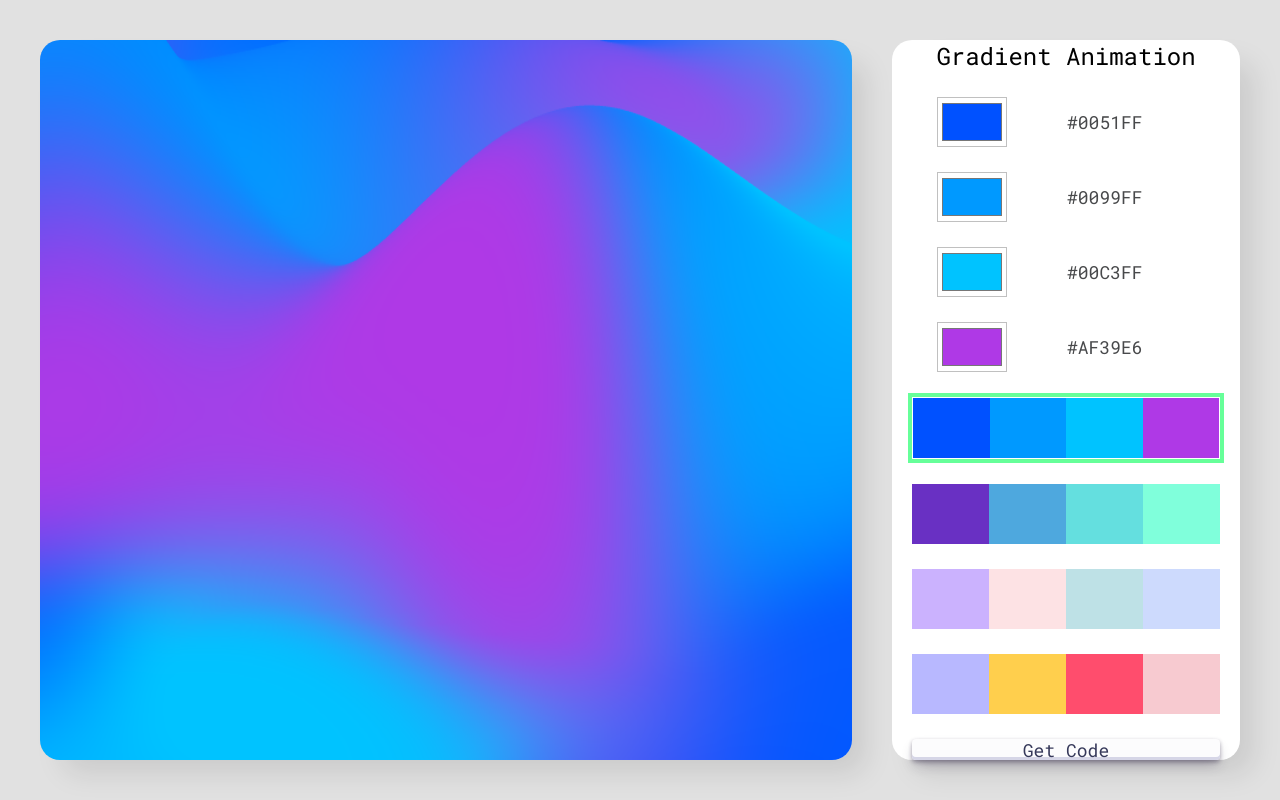
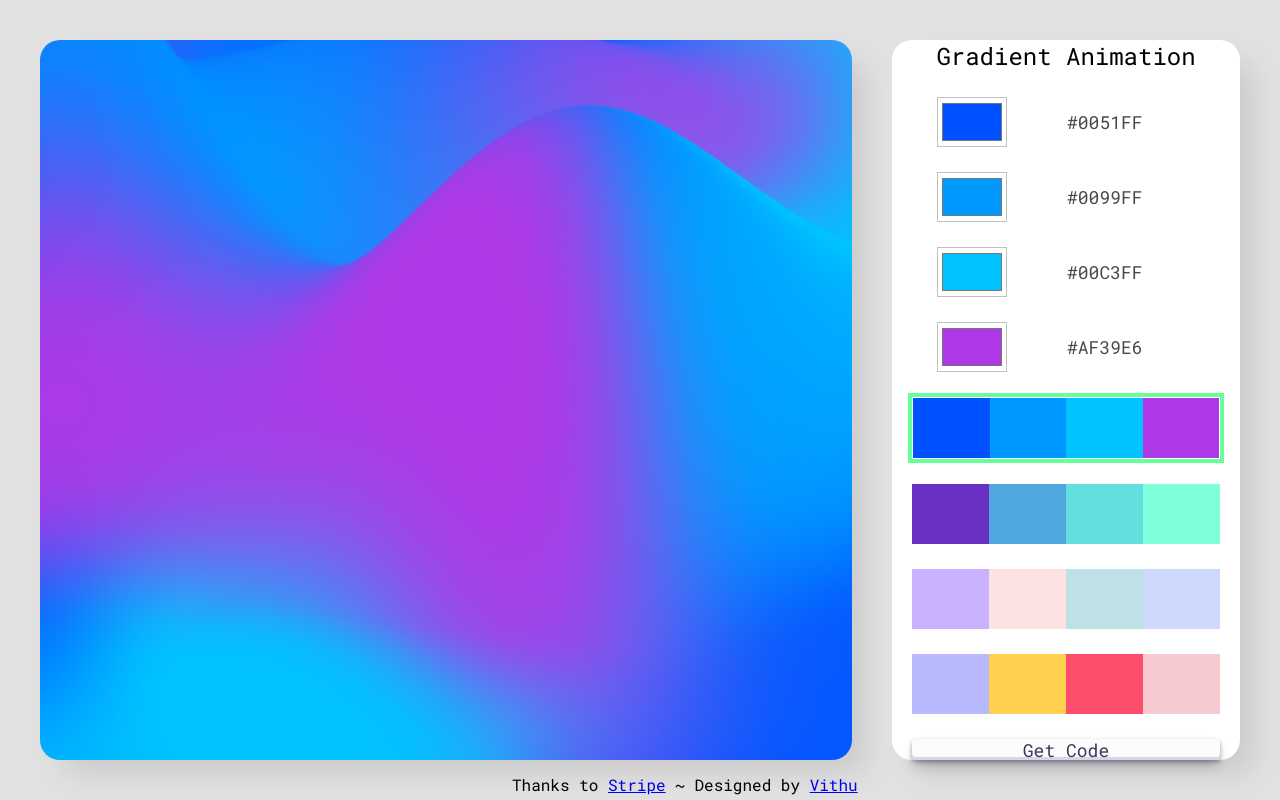
Before and after one commit to VithuJey/svelte-gradient-animation, a Svelte app: page / in a window 1280 px wide. Built offline with nearby package versions, Linux system fonts and the light colour scheme.

Commit message:
fix: edit footer

```diff
--- a/src/App.svelte
+++ b/src/App.svelte
@@ -12,6 +12,10 @@
       <Controller />
     </div>
   </div>
+  <div class="footer">
+    Thanks to <a href="https://stripe.com/">Stripe</a> ~ Designed by
+    <a href="https://medium.com/@vithushjeytharma">Vithu</a>
+  </div>
 </main>
 
 <style>
@@ -24,23 +28,16 @@
     min-height: 100vh;
   }
 
-  .footer {
-    text-align: center;
-  }
-
-  /* .flex-container {
-    padding: 10px;
-  }
-  .flex-item-left {
-    padding-bottom: 10px;
-  } */
-
   @media only screen and (max-width: 600px) {
     .flex-container {
       padding: 10px;
     }
     .flex-item-left {
       padding-bottom: 10px;
+    }
+    .footer {
+      width: 100%;
+      text-align: center;
     }
   }
 
@@ -59,6 +56,11 @@
 
     .flex-item-right {
       flex: 30%;
+    }
+
+    .footer {
+      width: auto;
+      text-align: center;
     }
   }
 
@@ -85,5 +87,12 @@
       padding-bottom: 40px;
       flex: 30%;
     }
+
+    .footer {
+      position: absolute;
+      bottom: 5px;
+      left: 40%;
+      width: auto;
+    }
   }
 </style>
```
